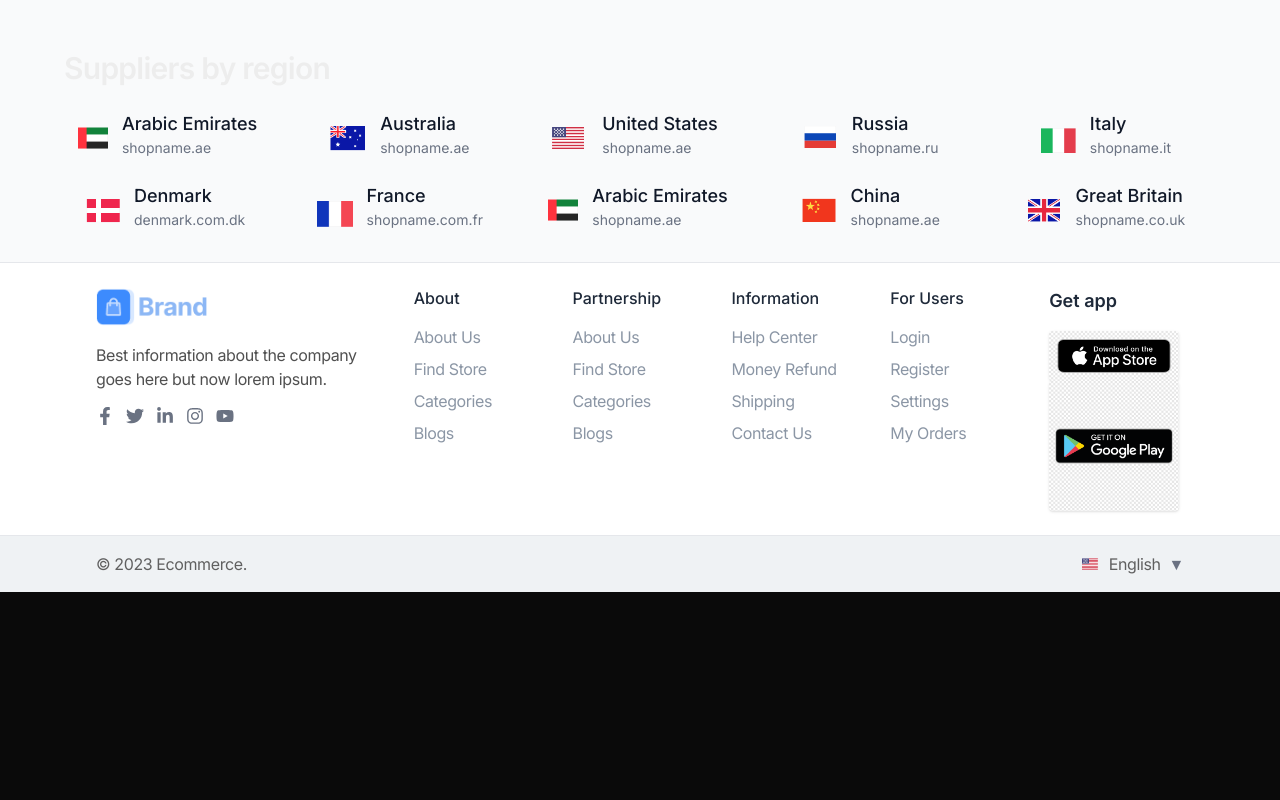
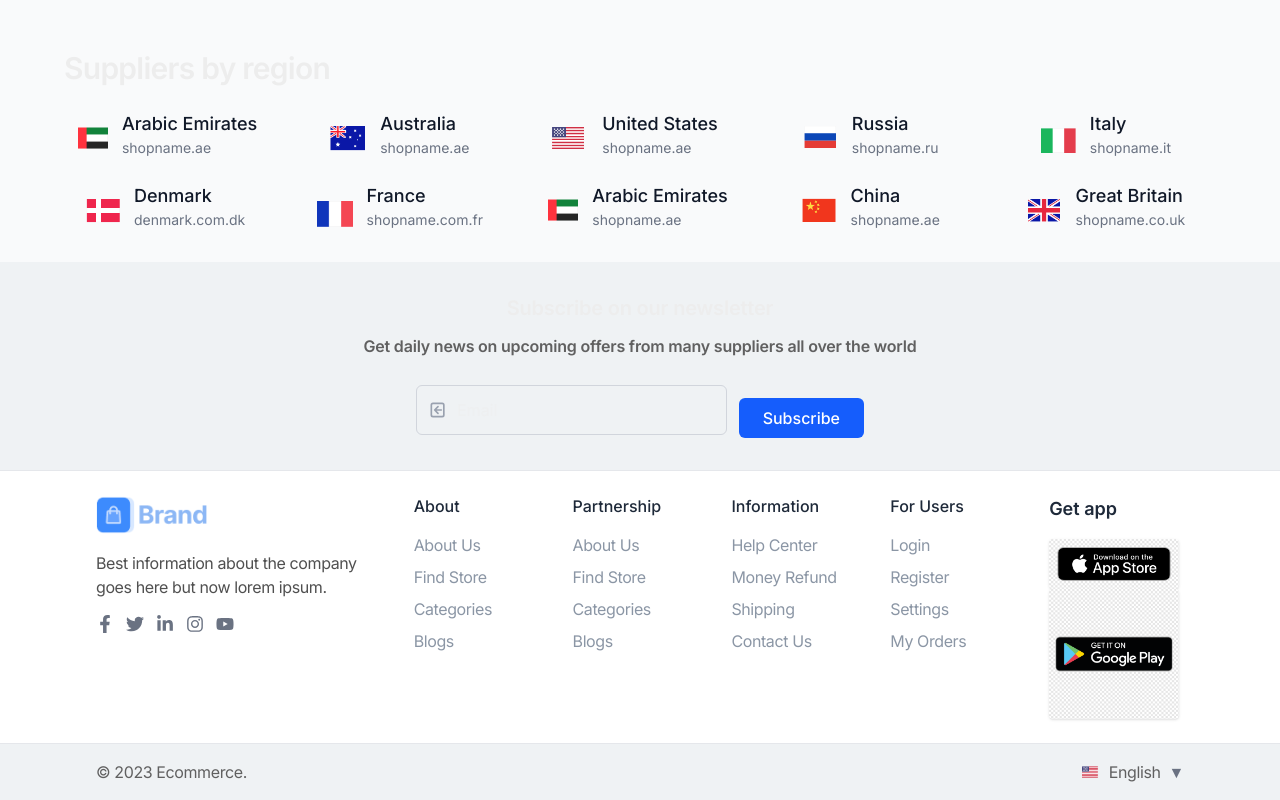
Before and after one commit to Muhammadtalha678/ecommerce-fullstack-design, a Next.js app in the folder frontend/: page / in a window 1280 px wide. Shown: the part 3447-4247 px from the top of the page. Before the commit the page ends 4039 px from the top, so only its background shows below. Built offline with nearby package versions, Linux system fonts and the light colour scheme.

Commit message:
add newsletter to hompage

```diff
--- a/frontend/src/app/(public)/page.tsx
+++ b/frontend/src/app/(public)/page.tsx
@@ -5,6 +5,7 @@ import InquirySection from '@/components/home/InquirySection/InquirySection';
 import RecommendSection from '@/components/home/RecommendSection/Recommend';
 import RegionSection from '@/components/home/RegionSection/RegionSection';
 import ServiceSection from '@/components/home/ServiceSection/ServiceSection';
+import NewsletterSection from '@/components/resuable/Newsletter';
 import React from 'react'
 
 const HomePage = () => {
@@ -39,6 +40,7 @@ const HomePage = () => {
             <RecommendSection />
             <ServiceSection />
             <RegionSection />
+            <NewsletterSection />
         </div>
     )
 }
--- a/frontend/src/components/resuable/Newsletter.tsx
+++ b/frontend/src/components/resuable/Newsletter.tsx
@@ -1,5 +1,5 @@
 import React from 'react';
-import Button from './Button';
+import Button from '@/components/resuable/Button';
 
 const NewsletterSection = () => {
     return (
```
